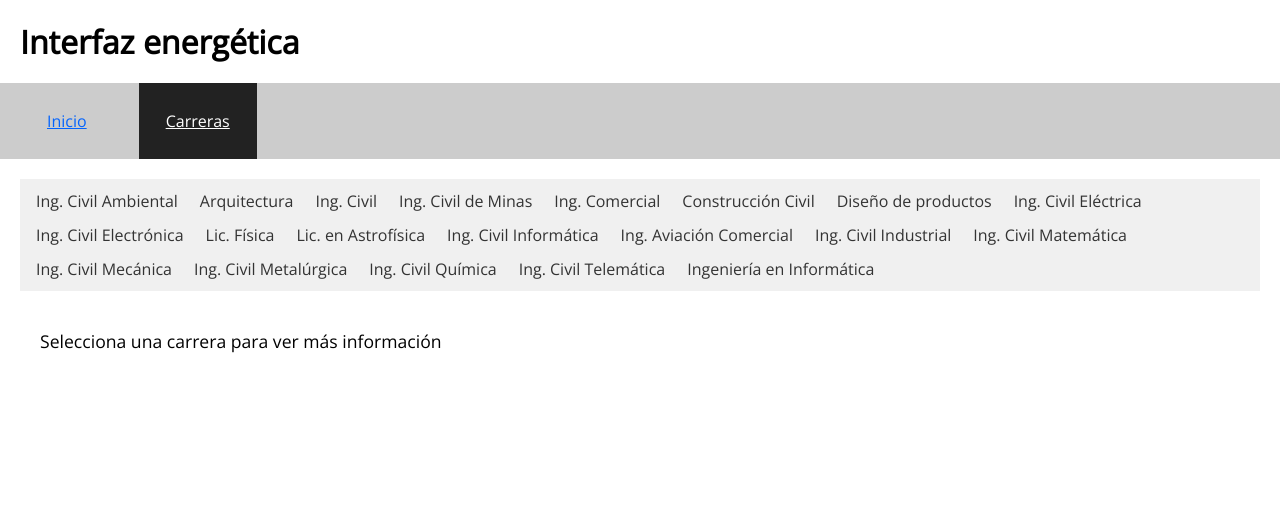
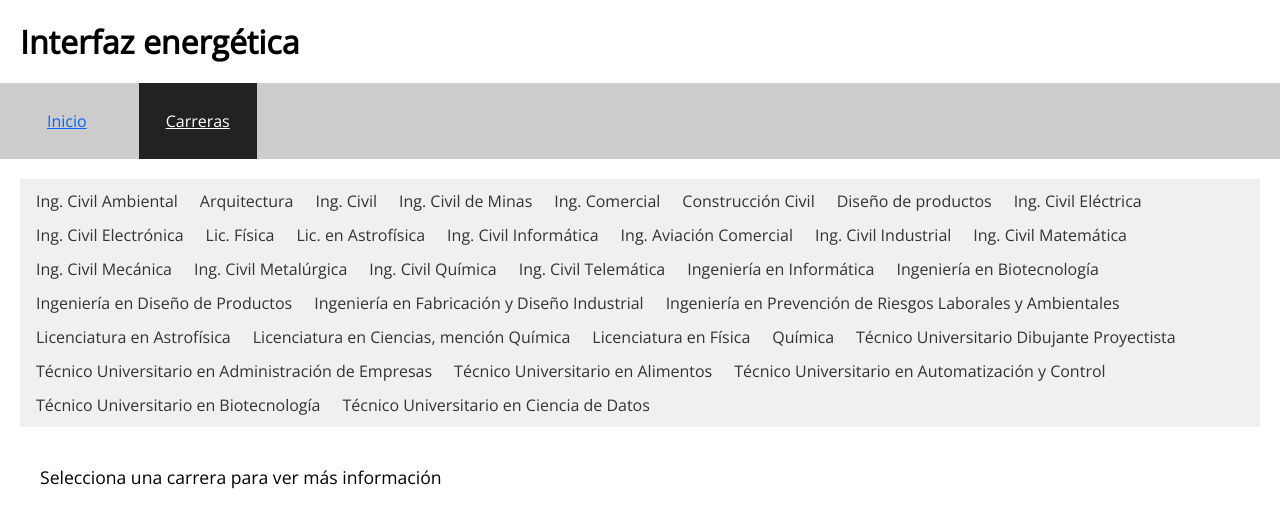
Before and after one commit to joakoxsi/Admision-USM, a React (Create React App) app: page /carreras in a window 1280 px wide. Shown: the top 524 px of the page. Built offline with nearby package versions, Linux system fonts and the light colour scheme.

Commit message:
avance 1
Aquí creo un diccionario de datos y como mantener los datos de manera ordenadas

```diff
--- /dev/null
+++ b/src/components/carrera_data.jsx
@@ -0,0 +1,110 @@
+export const carrerasData = {
+    "1":{
+      nombre: "Arquitectura",
+      descripcion: "El perfil de ingreso para la carrera de Arquitectura abarca habilidades en...",
+      imagen: "light-off.png"
+    },
+
+    "2":{
+        nombre: "Construcción Civil"
+    },
+
+    "3":{
+        nombre: "Ingeniería Civil"
+    },
+    "4":{
+        nombre: "Ingeniería Civil Ambiental"
+    },
+    "5":{
+        nombre: "Ingeniería Civil de Minas"
+    },
+    "6":{
+        nombre: "Construcción Civil Electrónica"
+    },
+    "7":{
+        nombre: "Construcción Civil en Biotecnología"
+    },
+    "8":{
+        nombre: "Ingeniería Civil Física"
+    },
+    "9":{
+        nombre: "Ingeniería Civil Industrial"
+    },
+    "10":{
+        nombre: "Ingeniería Civil Informática"
+    },
+    "11":{
+        nombre: "Ingeniería Civil Matemática"
+    },
+    "12":{
+        nombre: "Ingeniería Civil Mecánica"
+    },
+    "13":{
+        nombre: "Ingeniería Civil Metalúrgica"
+    },
+    "14":{
+        nombre: "Ingeniería Civil Plan Común"
+    },
+    "15":{
+        nombre: "Ingeniería Civil Quimica"
+    },
+    "16":{
+        nombre: "Ingeniería Civil Telemática"
+    },
+    "17":{
+        nombre: "Ingeniería Comercial"
+    },
+    "18":{
+        nombre: "Ingeniería en Aviacion Comercial"
+    },
+    "19":{
+        nombre: "Ingeniería en Biotecnología"
+    },
+    "20":{
+        nombre: "Ingeniería en Diseño de Productos "
+    },
+    "21":{
+        nombre: "Ingeniería en Fabricación y Diseño Industrial"
+    },
+    "22":{
+        nombre: "Ingenieria en Informatica"
+    },
+    "23":{
+        nombre: "Ingeniería en Mantenimiento Industrial"
+    },
+    "24":{
+        nombre:"Ingeniería en Prevención de Riesgos Laborales y Ambientales"
+    },
+    "25":{
+        nombre:"Licenciatura en Astrofísica"
+    },
+    "26":{
+        nombre:"Licenciatura en Ciencias, mención Química"
+    },
+    "27":{
+        nombre:"Licenciatura en Física"
+    },
+    "28":{
+        nombre:"QuimicoS"
+    },
+    "29":{
+        nombre:"Técnico Universitario Dibujante Proyectista"
+    },
+    "30":{
+        nombre:"Técnico Universitario en Administración de Empresas"
+    },
+    "31":{
+        nombre:"Técnico Universitario en Alimentos"
+    },
+    "32":{
+        nombre:"Técnico Universitario en Automatización y Control"
+    },
+    "33":{
+        nombre:"Técnico Universitario en Biotecnología"
+    },
+    "34":{nombre:"Técnico Universitario en Ciencia de Datos"
+    },
+
+    // Continúa agregando las demás carreras en este formato
+
+};
--- a/src/components/info-carrera.jsx
+++ b/src/components/info-carrera.jsx
@@ -1,13 +1,21 @@
 import React from 'react';
 import perfilImage from '../assets/light-on.png'; // Asegúrate de que la ruta sea correcta
+import { carrerasData } from './carrera_data';
 
-const PerfilDeIngreso = () => {
+const PerfilDeIngreso = ({carreraid}) => {
+  const carrera =carrerasData[carreraid];
+
+  if (!carrera) {
+    return <p>Carrera no encontrada</p>;
+  }
+
+
   return (
     <div className="perfil-de-ingreso">
       <div className="texto-perfil">
         <h2>Perfil de Ingreso</h2>
         <p>
-          El perfil de ingreso para la carrera de Ingeniería Civil Informática abarca habilidades en...
+          El perfil de ingreso para la carrera de Ingeniería Civil Informática abarca habilidades en...{carrera.nombre}
           {/* Añade aquí la descripción completa del perfil de ingreso */}
         </p>
       </div>
--- /dev/null
+++ b/src/components/malla.jsx
@@ -0,0 +1,31 @@
+import React from 'react';
+import mallaImage from '../assets/malla-academica.jpg'; // Asegúrate de que la ruta sea correcta
+
+const InformacionCarrera = () => {
+  return (
+    <div className="informacion-carrera">
+      {/* Sección de Información para Postular */}
+      <div className="seccion-postulacion">
+        <h2>Información para Postular</h2>
+        <p>
+          Aquí encontrarás los requisitos y el proceso para postular a esta carrera.
+          Debes cumplir con los puntajes mínimos requeridos, presentar la documentación
+          necesaria y seguir los pasos de inscripción.
+        </p>
+        <ul>
+          <li>Puntaje mínimo: 600</li>
+          <li>Documentos requeridos: cédula de identidad, certificado de estudios</li>
+          <li>Proceso de inscripción: en línea a través del portal de la universidad</li>
+        </ul>
+      </div>
+
+      {/* Sección de Imagen de Malla Académica */}
+      <div className="seccion-malla">
+        <h2>Malla Académica</h2>
+        <img src={mallaImage} alt="Malla Académica" className="malla-imagen"/>
+      </div>
+    </div>
+  );
+};
+
+export default InformacionCarrera;
--- a/src/components/sub_navbar.jsx
+++ b/src/components/sub_navbar.jsx
@@ -1,19 +1,48 @@
-import React from 'react';
+import React from "react";
+const carreras  = {
+  "Ing. Civil Ambiental": 1,
+  "Arquitectura": 2,
+  "Ing. Civil": 3,
+  "Ing. Civil de Minas": 4,
+  "Ing. Comercial": 5,
+  "Construcción Civil": 6,
+  "Diseño de productos": 7,
+  "Ing. Civil Eléctrica": 8,
+  "Ing. Civil Electrónica": 9,
+  "Lic. Física": 10,
+  "Lic. en Astrofísica": 11,
+  "Ing. Civil Informática": 12,
+  "Ing. Aviación Comercial": 13,
+  "Ing. Civil Industrial": 14,
+  "Ing. Civil Matemática": 15,
+  "Ing. Civil Mecánica": 16,
+  "Ing. Civil Metalúrgica": 17,
+  "Ing. Civil Química": 18,
+  "Ing. Civil Telemática": 19,
+  "Ingeniería en Informática": 20,
+  "Ingeniería en Biotecnología": 21,
+  "Ingeniería en Diseño de Productos": 22,
+  "Ingeniería en Fabricación y Diseño Industrial": 23,
+  "Ingeniería en Prevención de Riesgos Laborales y Ambientales": 24,
+  "Licenciatura en Astrofísica": 25,
+  "Licenciatura en Ciencias, mención Química": 26,
+  "Licenciatura en Física": 27,
+  "Química": 28,
+  "Técnico Universitario Dibujante Proyectista": 29,
+  "Técnico Universitario en Administración de Empresas": 30,
+  "Técnico Universitario en Alimentos": 31,
+  "Técnico Universitario en Automatización y Control": 32,
+  "Técnico Universitario en Biotecnología": 33,
+  "Técnico Universitario en Ciencia de Datos": 34
+};
 
+
+// Utiliza el diccionario en CarrerasSubNav
 const CarrerasSubNav = ({ onSelectCarrera }) => {
-  const carreras = [
-    "Ing. Civil Ambiental", "Arquitectura", "Ing. Civil", "Ing. Civil de Minas",
-    "Ing. Comercial", "Construcción Civil", "Diseño de productos", "Ing. Civil Eléctrica",
-    "Ing. Civil Electrónica", "Lic. Física", "Lic. en Astrofísica", "Ing. Civil Informática",
-    "Ing. Aviación Comercial", "Ing. Civil Industrial", "Ing. Civil Matemática",
-    "Ing. Civil Mecánica", "Ing. Civil Metalúrgica", "Ing. Civil Química", "Ing. Civil Telemática",
-    "Ingeniería en Informática"
-  ];
-
   return (
     <div className="carreras-subnav">
-      {carreras.map((carrera, index) => (
-        <button key={index} onClick={() => onSelectCarrera(carrera)}>
+      {Object.keys(carreras).map((carrera) => (
+        <button key={carreras[carrera]} onClick={() => onSelectCarrera(carreras[carrera])}>
           {carrera}
         </button>
       ))}
--- a/src/pages/carreras.jsx
+++ b/src/pages/carreras.jsx
@@ -2,6 +2,7 @@ import React, { useState }  from 'react'
 import CarrerasSubNav from '../components/sub_navbar';
 import CarreraImagen from '../components/imagen';
 import PerfilDeIngreso from '../components/info-carrera';
+
 
 export const Carreras = () => {
   const [selectedCarrera, setSelectedCarrera] = useState("");
@@ -11,9 +12,9 @@ export const Carreras = () => {
       <div className="contenido-carrera">
         {selectedCarrera ? (
           <>
+
           <CarreraImagen carrera={selectedCarrera} />
-          <PerfilDeIngreso />
-          <p>Información sobre: {selectedCarrera}</p>
+          <PerfilDeIngreso carreraid={selectedCarrera}/>
           </>
         ) : (
 
--- a/src/stylesheets/carreras/index.scss
+++ b/src/stylesheets/carreras/index.scss
@@ -1,2 +1,3 @@
 @import './imagen.scss';
-@import './perfil.scss'
+@import './perfil.scss';
+@import './malla.scss';
--- /dev/null
+++ b/src/stylesheets/carreras/malla.scss
@@ -0,0 +1,25 @@
+.informacion-carrera {
+    display: flex;
+    gap: 20px;
+    padding: 20px;
+  }
+
+  .seccion-postulacion {
+    flex: 1;
+  }
+
+  .seccion-malla {
+    flex: 1;
+    text-align: center;
+  }
+
+  .seccion-malla img {
+    max-width: 100%;
+    height: auto;
+    border-radius: 8px;
+  }
+
+  h2 {
+    font-size: 1.5em;
+    margin-bottom: 10px;
+  }
```
